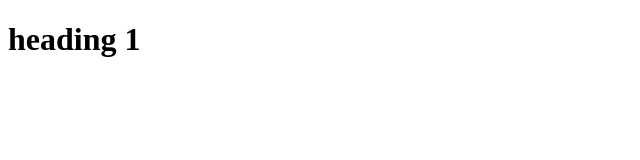
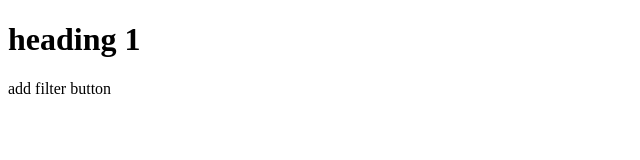
Before and after one commit to thanusreemenda/LocalRepo, a plain HTML site: page index.html in a window 1280 px wide. Shown: the whole page, without its empty margins (0-640 px from the left). Drawn offline with Linux system fonts and the light colour scheme.

Commit message:
add new button

```diff
--- a/index.html
+++ b/index.html
@@ -7,6 +7,7 @@
 </head>
 <body>
     <h1>heading 1</h1>
+    <p>add filter button</p>
 
 </body>
 </html>
```
